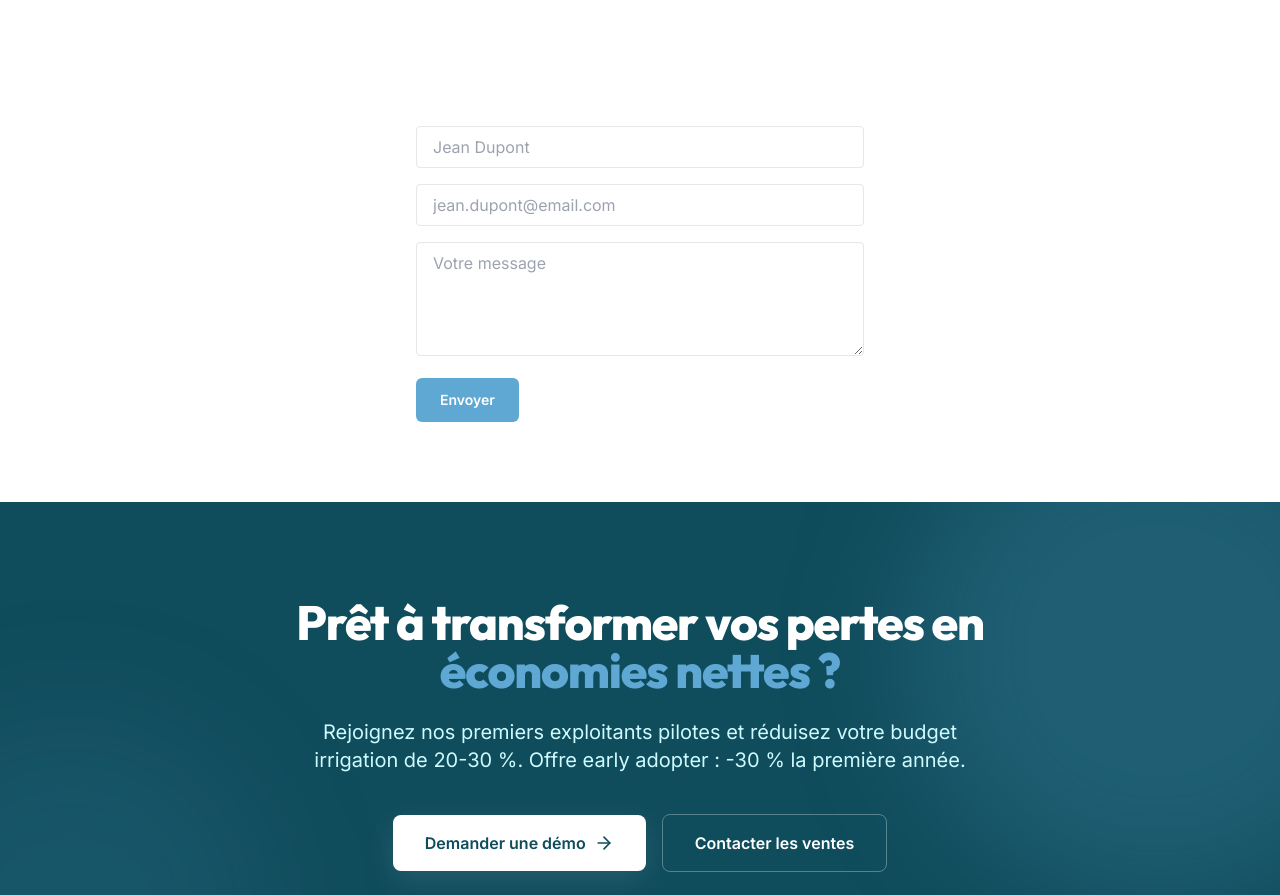
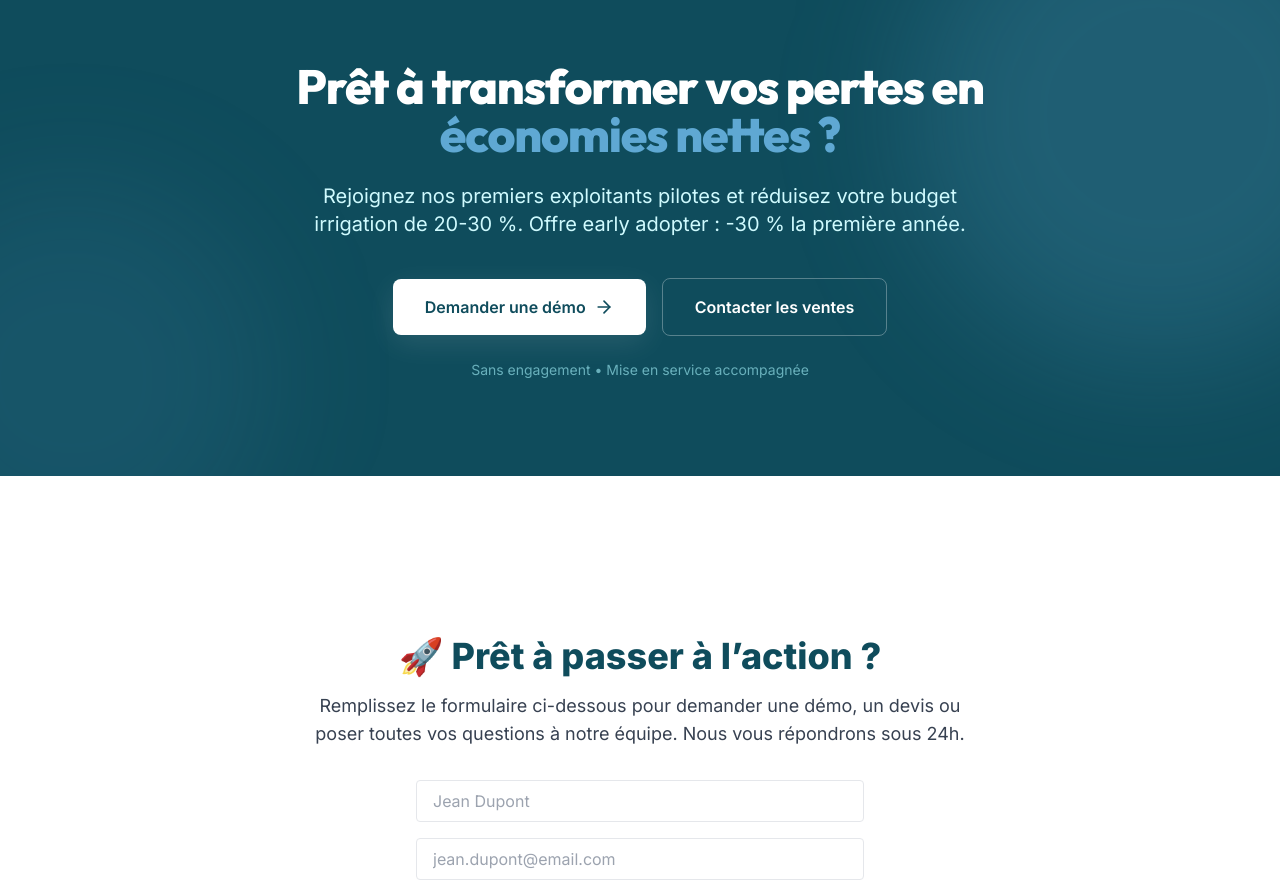
Before and after one commit to wejzi000/WATERSENSE, a Next.js app: page / in a window 1280 px wide. Shown: the part 3600-4495 px from the top of the page. Built offline with nearby package versions, Linux system fonts and the light colour scheme.

Commit message:
fix: Hero avant Contact, titre accrocheur, boutons vers contact

```diff
--- a/src/app/page.tsx
+++ b/src/app/page.tsx
@@ -17,8 +17,8 @@ export default function Home() {
       <ROICalculator />
       <FeaturesSection />
       <PricingSection />
+      <CtaSection />
       <ContactSection />
-      <CtaSection />
       <Footer />
     </>
   )
--- a/src/components/landing/ContactSection.tsx
+++ b/src/components/landing/ContactSection.tsx
@@ -6,8 +6,9 @@ import { ContactForm } from '../ContactForm'
 export function ContactSection() {
   return (
     <section id="contact" className="pt-40 pb-20 bg-white">
-      <div>
-        <div>
+      <div className="flex flex-col items-center justify-center">
+        <h2 className="text-4xl font-extrabold mb-4 text-primary">🚀 Prêt à passer à l’action&nbsp;?</h2>
+        <p className="mb-8 text-lg text-gray-700 text-center max-w-2xl">Remplissez le formulaire ci-dessous pour demander une démo, un devis ou poser toutes vos questions à notre équipe. Nous vous répondrons sous 24h.</p>
         <motion.div
           initial={{ opacity: 0, x: 30 }}
           whileInView={{ opacity: 1, x: 0 }}
@@ -17,7 +18,6 @@ export function ContactSection() {
           <ContactForm />
         </motion.div>
       </div>
-      </div>
     </section>
   )
 }
```
Lines whose indentation alone changed are shown as unchanged.
